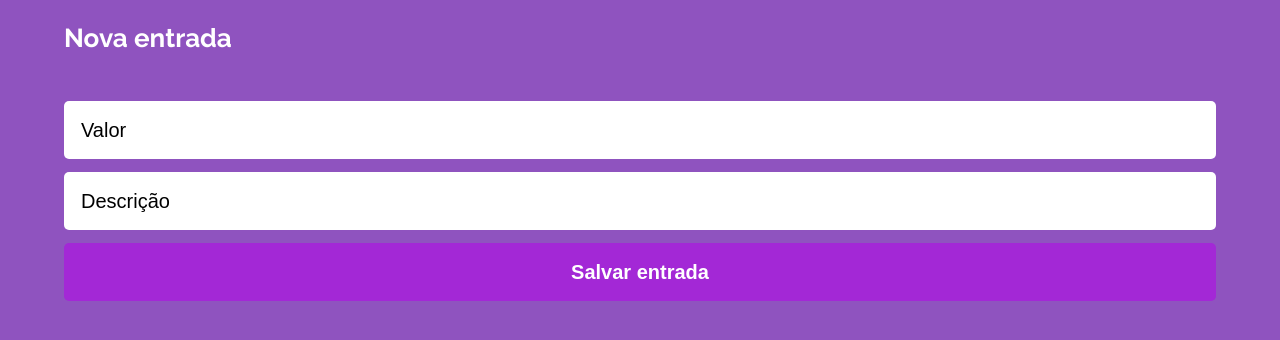
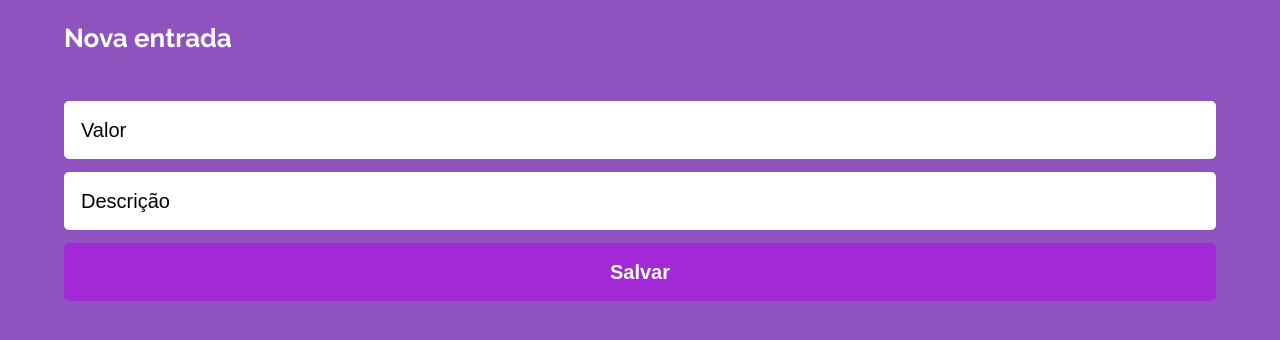
Before and after one commit to gioniemeyer/my-wallet, a React (Create React App) app: page /new-entry in a window 1280 px wide. Shown: the top 340 px of the page. Built offline with nearby package versions, Linux system fonts and the light colour scheme; sample sign-in values are in the browser's storage; a web font is replaced by a local one.

Commit message:
refatoramento das páginas de signIn e submit

```diff
--- a/src/components/login/SignInPage.js
+++ b/src/components/InternPages/SignInForm.js
@@ -1,11 +1,12 @@
 /* eslint-disable react/react-in-jsx-scope */
 import { useContext, useState } from "react";
 import { useHistory } from "react-router-dom";
-import {Container, Form, Button} from "./Style";
+import { Form, Button} from "../../styles/componentsStyle";
 import axios from "axios";
 import UserContext from "../../contexts/UserContext";
-export default function SignInPage() {
 
+
+export default function SignInForm() {
 	let history = useHistory();
 	const { setToken } = useContext(UserContext);
 	const [load, setLoad] = useState(false);
@@ -39,8 +40,6 @@ export default function SignInPage() {
 	}
 
 	return(
-		<Container>
-			<h1>MyWallet</h1>
 		<Form onSubmit={(e) => login(e)}>
 			<input
 				disabled={load}
@@ -60,7 +59,6 @@ export default function SignInPage() {
 				<p>Entrar!</p>
 			</Button>
 		</Form>
-			<p onClick={() => history.push("/subscribe")}><strong>Primeira vez? Cadastre-se!</strong></p>
-		</Container>
+
 	);
 }
--- a/src/components/login/SubscribePage.js
+++ b/src/components/InternPages/SubscribeForm.js
@@ -1,10 +1,10 @@
 /* eslint-disable react/react-in-jsx-scope */
+import { Form, Button} from "../../styles/componentsStyle";
 import { useState } from "react";
 import { useHistory } from "react-router-dom";
-import {Container, Form, Button} from "./Style";
 import axios from "axios";
 
-export default function SubscribePage() {
+export default function SubscribeForm() {
 	let history = useHistory();
 
 	const [load, setLoad] = useState(false);
@@ -38,10 +38,7 @@ export default function SubscribePage() {
 			setLoad(false);
 		});
 	}
-
-	return(
-		<Container>
-			<h1>MyWallet</h1>
+	return (
 		<Form onSubmit={e => createUser(e)}>
 			<input
 				disabled={load}
@@ -75,7 +72,5 @@ export default function SubscribePage() {
 				<p>Cadastrar</p>
 			</Button>
 		</Form>
-			<p onClick={() => history.push("/sign-in")}><strong>Já tem uma conta? Entre agora!</strong></p>
-		</Container>
 	);
 }
--- a/src/components/InternPages/ProfitPage.js
+++ b/src/components/pages/ExpensePage.js
@@ -1,11 +1,11 @@
 /* eslint-disable react/react-in-jsx-scope */
 import axios from "axios";
-import { useState, useContext, useEffect} from "react";
-import {Container, Header, Form, Button} from "./TransactionsStyle";
+import { useState, useContext, useEffect } from "react";
+import {Container, Header, Form, Button} from "../../styles/TransactionsStyle";
 import UserContext from "../../contexts/UserContext";
-import { useHistory } from "react-router";
+import {useHistory} from "react-router";
 
-export default function ProfitPage() {
+export default function ExpensePage() {
 	let history = useHistory();
 	const { token } = useContext(UserContext);
 	const localToken = JSON.parse(localStorage.getItem("token"));
@@ -20,7 +20,8 @@ export default function ProfitPage() {
 		}
 	},[]);
 
-	function inputGain(e) {
+
+	function inputExpense(e) {
 		e.preventDefault();
 		setDisabled(true);
 		const body = {value, description};
@@ -28,31 +29,27 @@ export default function ProfitPage() {
 			headers: {Authorization: `Bearer ${token || localToken}`}
 		};
 		// eslint-disable-next-line no-undef
-		const req = axios.post(`${process.env.REACT_APP_API_BASE_URL}/new-entry`, body, config);
+		const req = axios.post(`${process.env.REACT_APP_API_BASE_URL}/new-expense`, body, config);
 
 		req.then(() => {
 			setDisabled(false);
 			history.push("/");
 		});
 
-		req.catch((err)=> {
-			const statusCode = err.response.status;
-			if(statusCode === 400) {
-				alert("Favor preencher todos os campos corretamente!");
-				history.push("/");
-			} else {
-				alert("Houve um problema, favor tentar novamente mais tarde.");
-			}
+		req.catch(()=> {
+			alert("Favor preencher todos os campos corretamente!");
 			setDisabled(false);
 		});
 	}
 
+
 	return(
 		<Container>
 			<Header>
-				<h1>Nova entrada</h1>
+				<h1>Nova saída</h1>
 			</Header>
-			<Form onSubmit={(e) => inputGain(e)}>
+
+			<Form onSubmit={e => inputExpense(e)}>
 				<input
 					placeholder="Valor"
 					value={value}
@@ -73,6 +70,7 @@ export default function ProfitPage() {
 					<p><strong>Salvar entrada</strong></p>
 				</Button>
 			</Form>
+
 		</Container>
 	);
 }
--- a/src/components/InternPages/HomePage.js
+++ b/src/components/pages/HomePage.js
@@ -2,14 +2,16 @@
 /* eslint-disable react/react-in-jsx-scope */
 import axios from "axios";
 import { useState, useEffect, useContext } from "react";
-import {Container, Header, Register, Buttons, Button, Warn, Transactions} from "./HomePageStyle";
+import {
+	Container, Header, Register, Buttons, Button, Warn, Transactions
+} from "../../styles/HomePageStyle";
 import { AiOutlinePlusCircle } from "react-icons/ai";
 import { AiOutlineMinusCircle } from "react-icons/ai";
 import { RiLogoutBoxRLine } from "react-icons/ri";
 import UserContext from "../../contexts/UserContext";
 import { useHistory } from "react-router";
-import Transaction from "./Transaction";
-import Total from "./Total";
+import Transaction from "../InternPages/Transaction";
+import Total from "../InternPages/Total";
 
 export default function HomePage() {
 	let history = useHistory();
--- a/src/components/InternPages/ExpensePage.js
+++ b/src/components/pages/ProfitPage.js
@@ -1,11 +1,11 @@
 /* eslint-disable react/react-in-jsx-scope */
 import axios from "axios";
-import { useState, useContext, useEffect } from "react";
-import {Container, Header, Form, Button} from "./TransactionsStyle";
+import { useState, useContext, useEffect} from "react";
+import {Container, Header, Form, Button} from "../../styles/TransactionsStyle";
 import UserContext from "../../contexts/UserContext";
-import {useHistory} from "react-router";
+import { useHistory } from "react-router";
 
-export default function ExpensePage() {
+export default function ProfitPage() {
 	let history = useHistory();
 	const { token } = useContext(UserContext);
 	const localToken = JSON.parse(localStorage.getItem("token"));
@@ -20,8 +20,7 @@ export default function ExpensePage() {
 		}
 	},[]);
 
-
-	function inputExpense(e) {
+	function inputGain(e) {
 		e.preventDefault();
 		setDisabled(true);
 		const body = {value, description};
@@ -29,27 +28,31 @@ export default function ExpensePage() {
 			headers: {Authorization: `Bearer ${token || localToken}`}
 		};
 		// eslint-disable-next-line no-undef
-		const req = axios.post(`${process.env.REACT_APP_API_BASE_URL}/new-expense`, body, config);
+		const req = axios.post(`${process.env.REACT_APP_API_BASE_URL}/new-entry`, body, config);
 
 		req.then(() => {
 			setDisabled(false);
 			history.push("/");
 		});
 
-		req.catch(()=> {
-			alert("Favor preencher todos os campos corretamente!");
+		req.catch((err)=> {
+			const statusCode = err.response.status;
+			if(statusCode === 400) {
+				alert("Favor preencher todos os campos corretamente!");
+				history.push("/");
+			} else {
+				alert("Houve um problema, favor tentar novamente mais tarde.");
+			}
 			setDisabled(false);
 		});
 	}
 
-
 	return(
 		<Container>
 			<Header>
-				<h1>Nova saída</h1>
+				<h1>Nova entrada</h1>
 			</Header>
-
-			<Form onSubmit={e => inputExpense(e)}>
+			<Form onSubmit={(e) => inputGain(e)}>
 				<input
 					placeholder="Valor"
 					value={value}
@@ -67,10 +70,9 @@ export default function ExpensePage() {
 					type="text"
 				/>
 				<Button type="submit">
-					<p><strong>Salvar entrada</strong></p>
+					<p><strong>Salvar</strong></p>
 				</Button>
 			</Form>
-
 		</Container>
 	);
 }
--- /dev/null
+++ b/src/components/pages/SignInPage.js
@@ -0,0 +1,14 @@
+/* eslint-disable react/react-in-jsx-scope */
+import { Container } from "../../styles/componentsStyle";
+import SignInForm from "../InternPages/SignInForm";
+
+export default function SignInPage() {
+
+	return(
+		<Container>
+			<h1>MyWallet</h1>
+			<SignInForm />
+			<p onClick={() => history.push("/subscribe")}><strong>Primeira vez? Cadastre-se!</strong></p>
+		</Container>
+	);
+}
--- /dev/null
+++ b/src/components/pages/SubscribePage.js
@@ -0,0 +1,13 @@
+/* eslint-disable react/react-in-jsx-scope */
+import {Container } from "../../styles/componentsStyle";
+import SubscribeForm from "../InternPages/SubscribeForm";
+
+export default function SubscribePage() {
+	return(
+		<Container>
+			<h1>MyWallet</h1>
+			<SubscribeForm />
+			<p onClick={() => history.push("/sign-in")}><strong>Já tem uma conta? Entre agora!</strong></p>
+		</Container>
+	);
+}
```
Also changed, not shown: src/components/App.js (+5 -5 lines), src/styles/HomePageStyle.js (renamed from src/components/InternPages/HomePageStyle.js), src/styles/TransactionsStyle.js (renamed from src/components/InternPages/TransactionsStyle.js), src/styles/componentsStyle.js (renamed from src/components/login/Style.js). Lines whose indentation alone changed are shown as unchanged.
